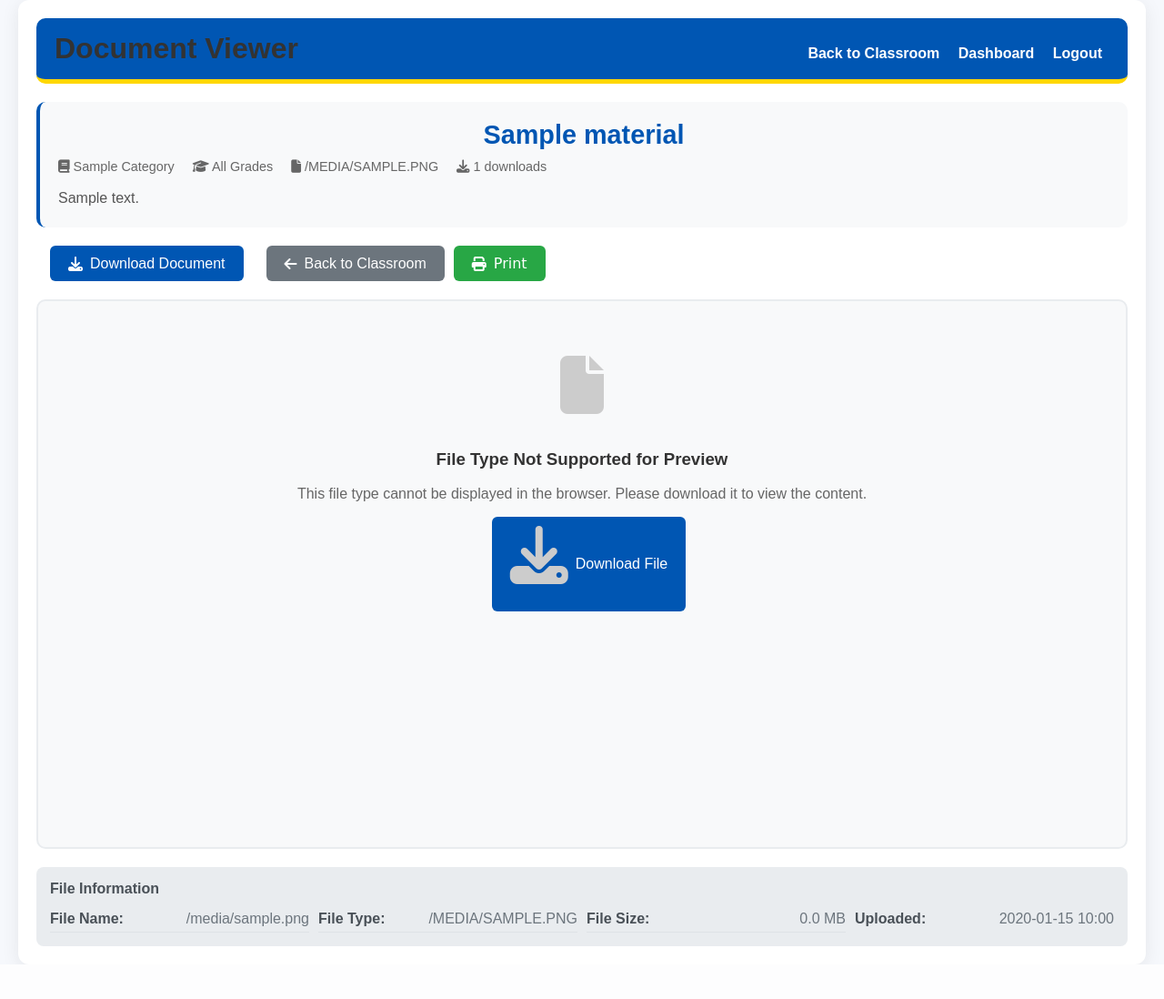
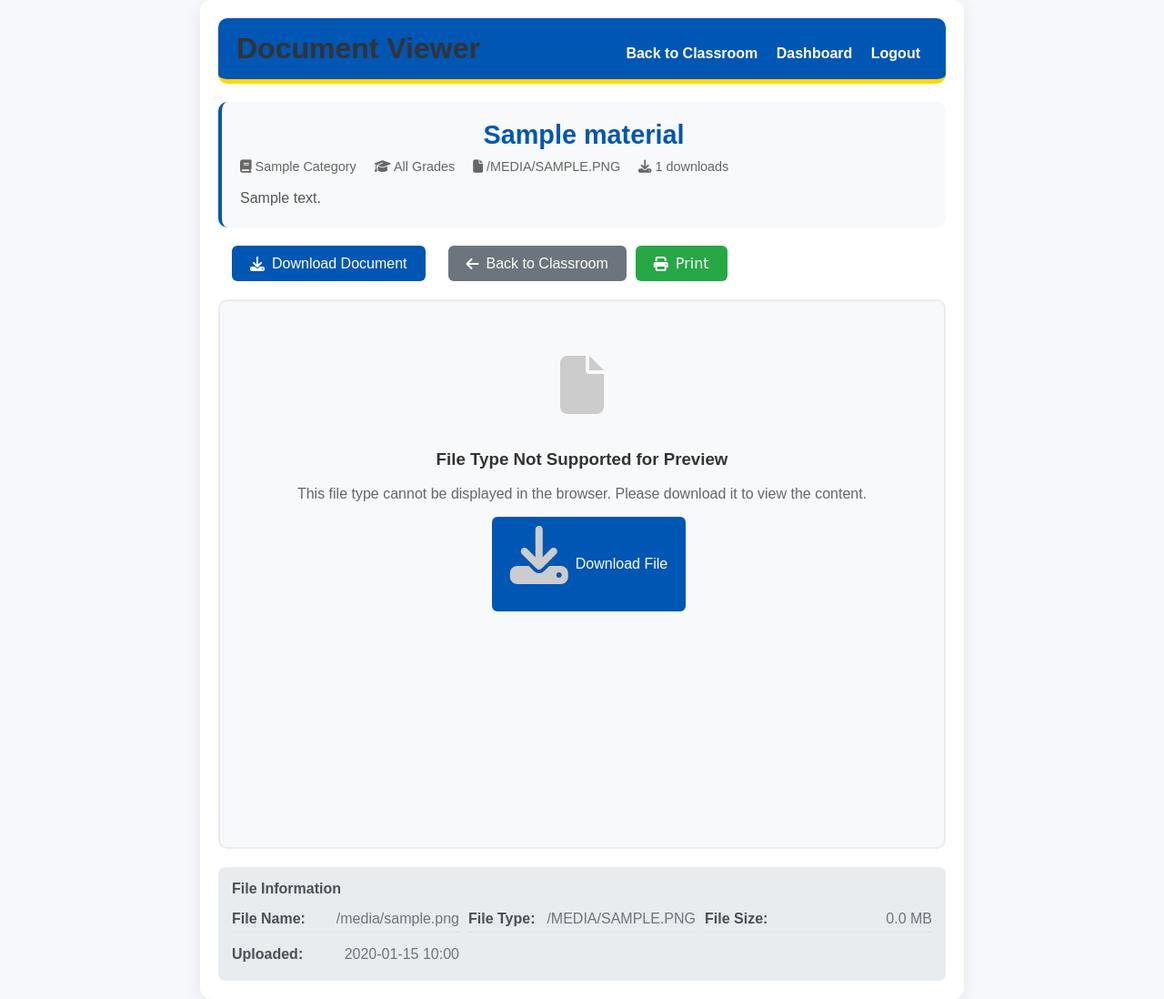
Before and after one commit to jnyamawi/TUSOME, a Python web app: template templates/view_material.html in a window 1280 px wide. Shown: the whole page at 91% size. Before the commit the page ends 1060 px from the top, so only its background shows below. Run offline with Jinja, Linux system fonts and the light colour scheme; the template is opened without the code that fills it: most values are stand-ins (such as "Sample title", 1, 10 or a date in 2020).

```diff
--- a/templates/view_material.html
+++ b/templates/view_material.html
@@ -16,7 +16,7 @@
     }
 
     .container {
-      max-width: 1200px;
+      max-width: 800px;
       margin: 0 auto;
       background: white;
       padding: 20px;
```
